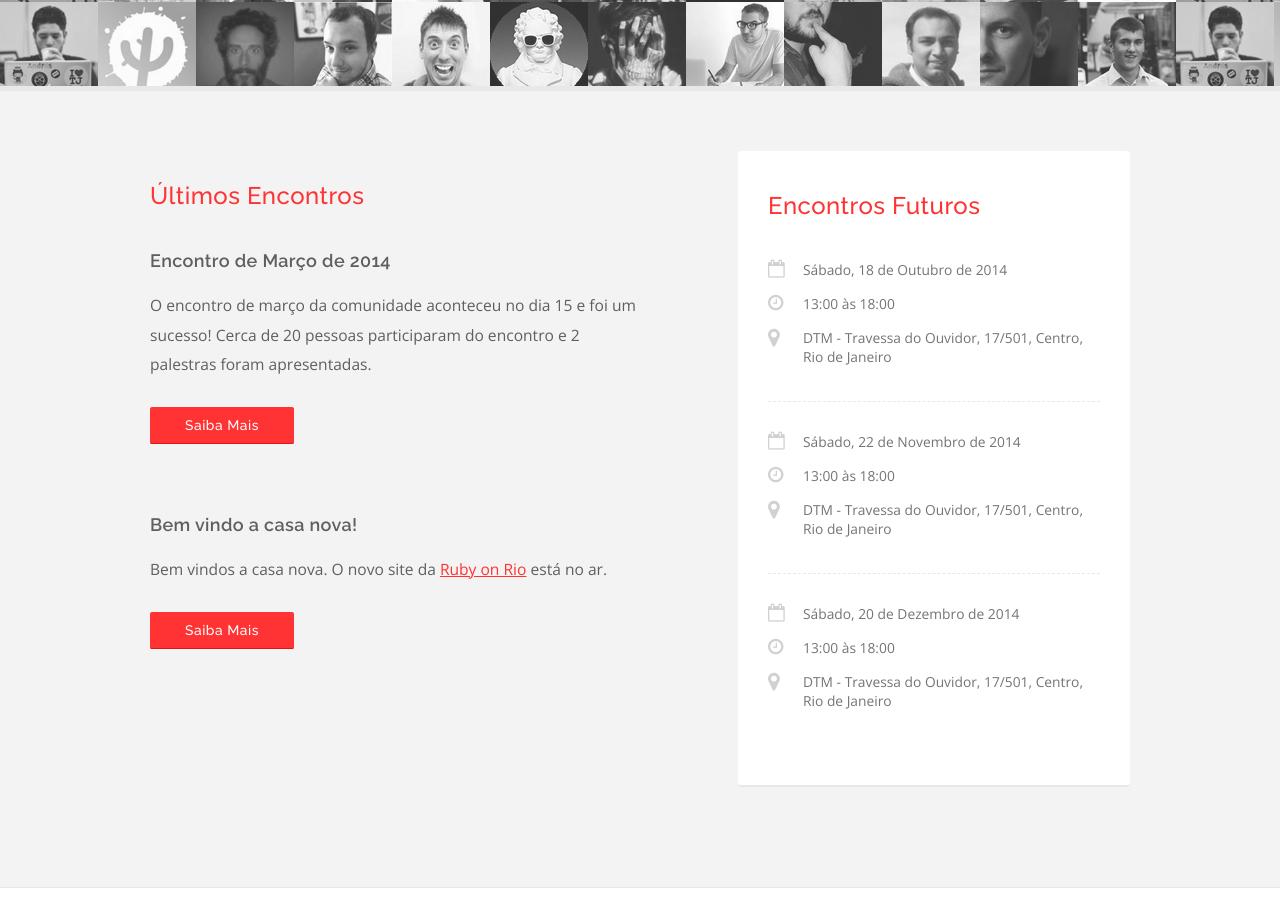
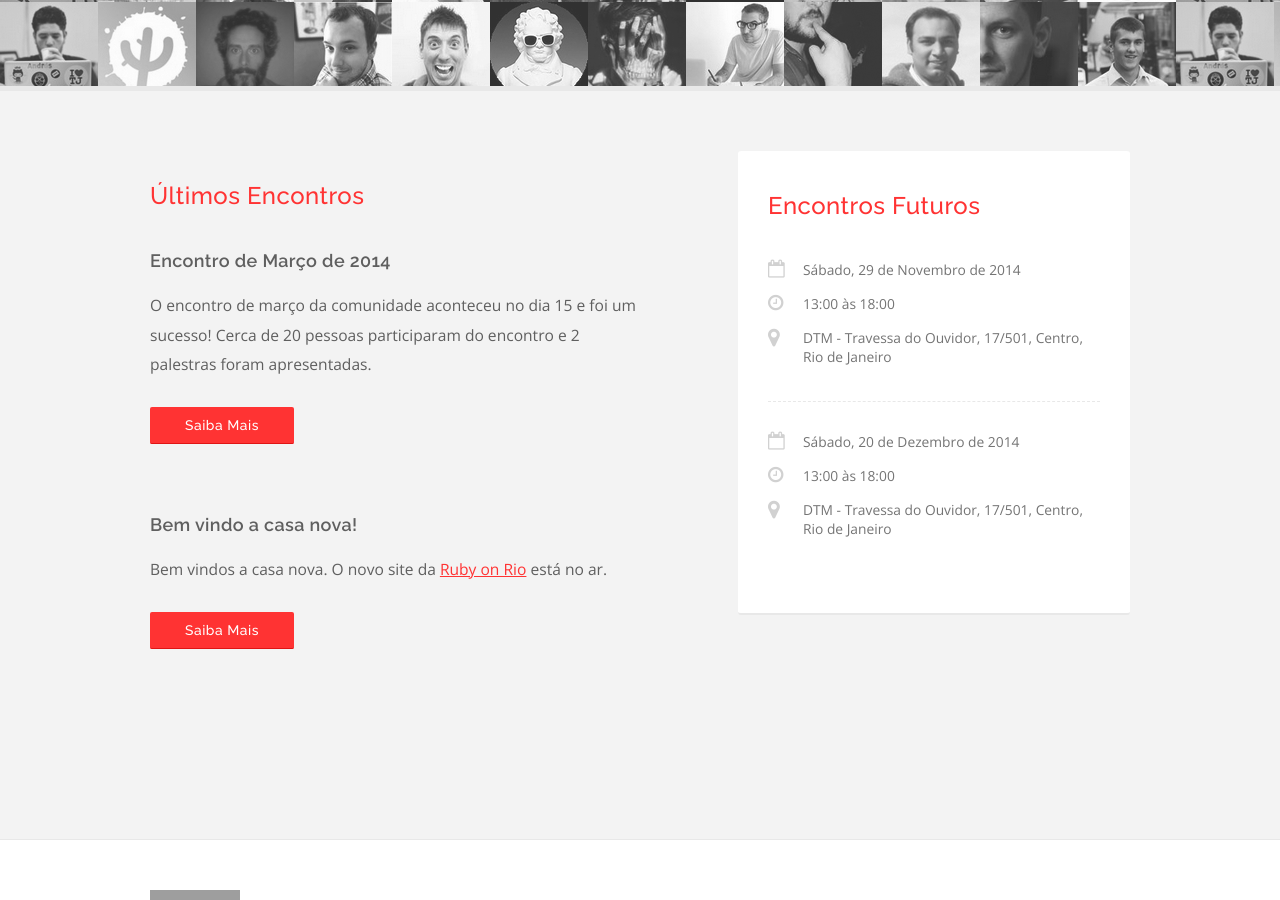
Before and after one commit to rubyonrio/rubyonrio.github.com, a Jekyll site: the page built from index.html, in a window 1280 px wide and 900 px high, scrolled down 1119 px. Built offline with Jekyll 4.4.1, drawn with Linux system fonts in a browser that asks for light colours; nearby versions of some CDN libraries; some of the changed text lies outside the part shown; grey boxes are pictures that could not be loaded.

Commit message:
Update ruby on rio calendar.

```diff
--- a/index.html
+++ b/index.html
@@ -5,12 +5,10 @@ title: Ruby on Rio
 event_address: DTM - Travessa do Ouvidor, 17/501, Centro, Rio de Janeiro
 event_hours: 13:00 às 18:00
 next_event:
-    day: "Sábado, 20 de Setembro de 2014"
+    day: "Sábado, 29 de Novembro de 2014"
 futute_events:
   -
-    day: Sábado, 18 de Outubro de 2014
-  -
-    day: Sábado, 22 de Novembro de 2014
+    day: Sábado, 29 de Novembro de 2014
   -
     day: Sábado, 20 de Dezembro de 2014
 ---
```
